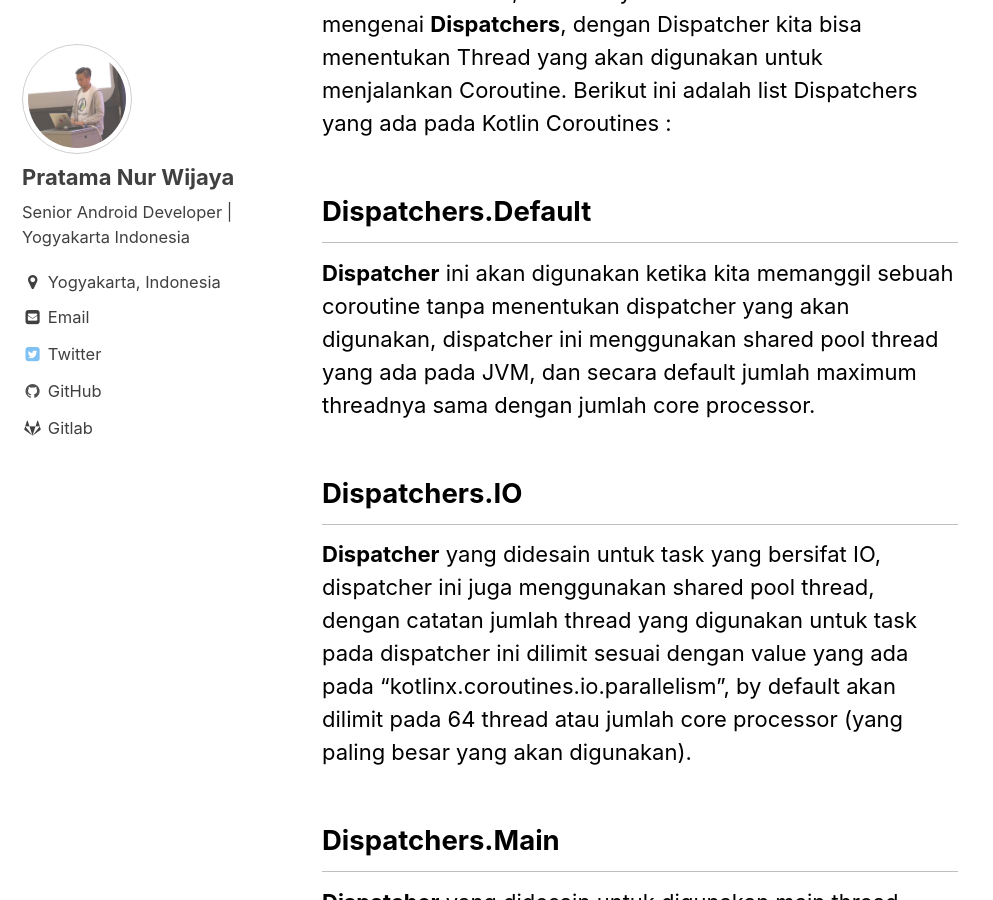
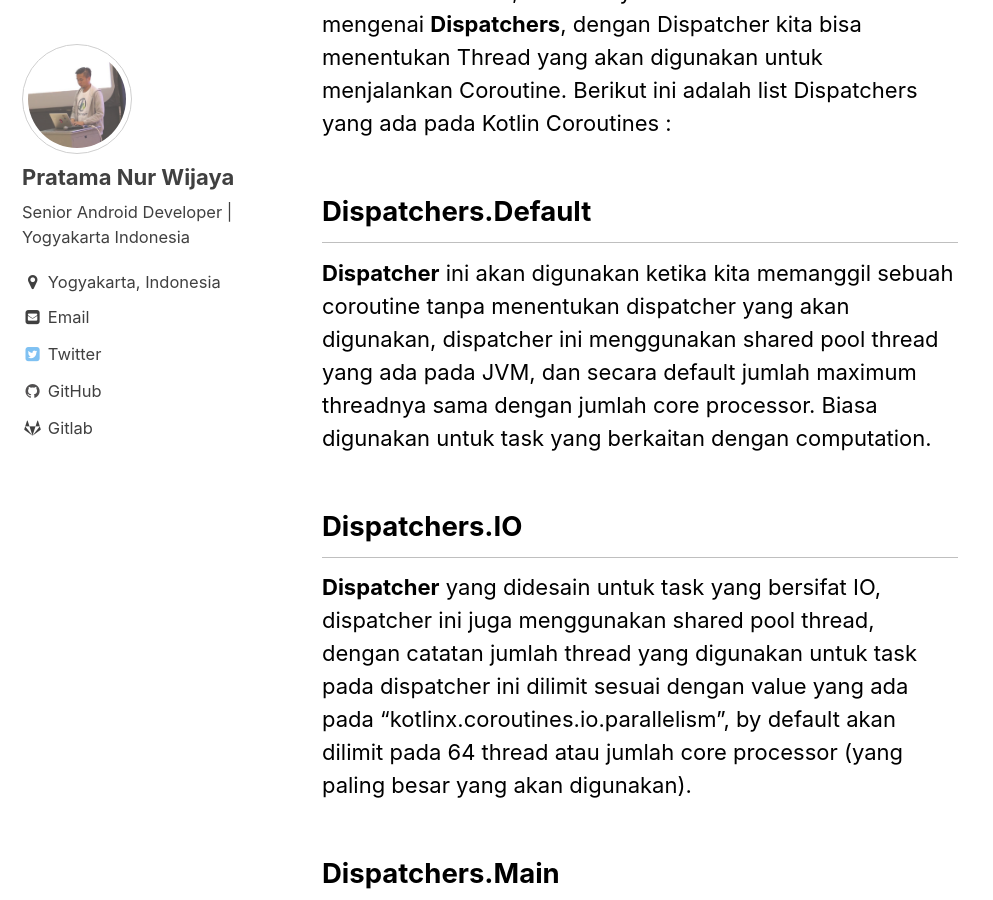
Before and after one commit to pratamawijaya/pratamasite, a Jekyll site: the page built from _posts/2021-06-15-memahami-coroutine-dispatchers.md, in a window 1280 px wide and 900 px high, scrolled down 349 px. Shown: the whole window, without its empty margins (0-993 px from the left). Built offline with Jekyll 4.4.1, drawn with Linux system fonts in a browser that asks for light colours; comment, search, counter and statistics services are not loaded.

Commit message:
update text

```diff
--- a/_posts/2021-06-15-memahami-coroutine-dispatchers.md
+++ b/_posts/2021-06-15-memahami-coroutine-dispatchers.md
@@ -17,7 +17,7 @@ Artikel kali ini kelanjutan dari pembahasan sebelumnya terkait **Coroutines**, k
 
 ## Dispatchers.Default
 
-**Dispatcher** ini akan digunakan ketika kita memanggil sebuah coroutine tanpa menentukan dispatcher yang akan digunakan, dispatcher ini menggunakan shared pool thread yang ada pada JVM, dan secara default jumlah maximum threadnya sama dengan jumlah core processor.
+**Dispatcher** ini akan digunakan ketika kita memanggil sebuah coroutine tanpa menentukan dispatcher yang akan digunakan, dispatcher ini menggunakan shared pool thread yang ada pada JVM, dan secara default jumlah maximum threadnya sama dengan jumlah core processor. Biasa digunakan untuk task yang berkaitan dengan computation.
 
 ## Dispatchers.IO
 
```
